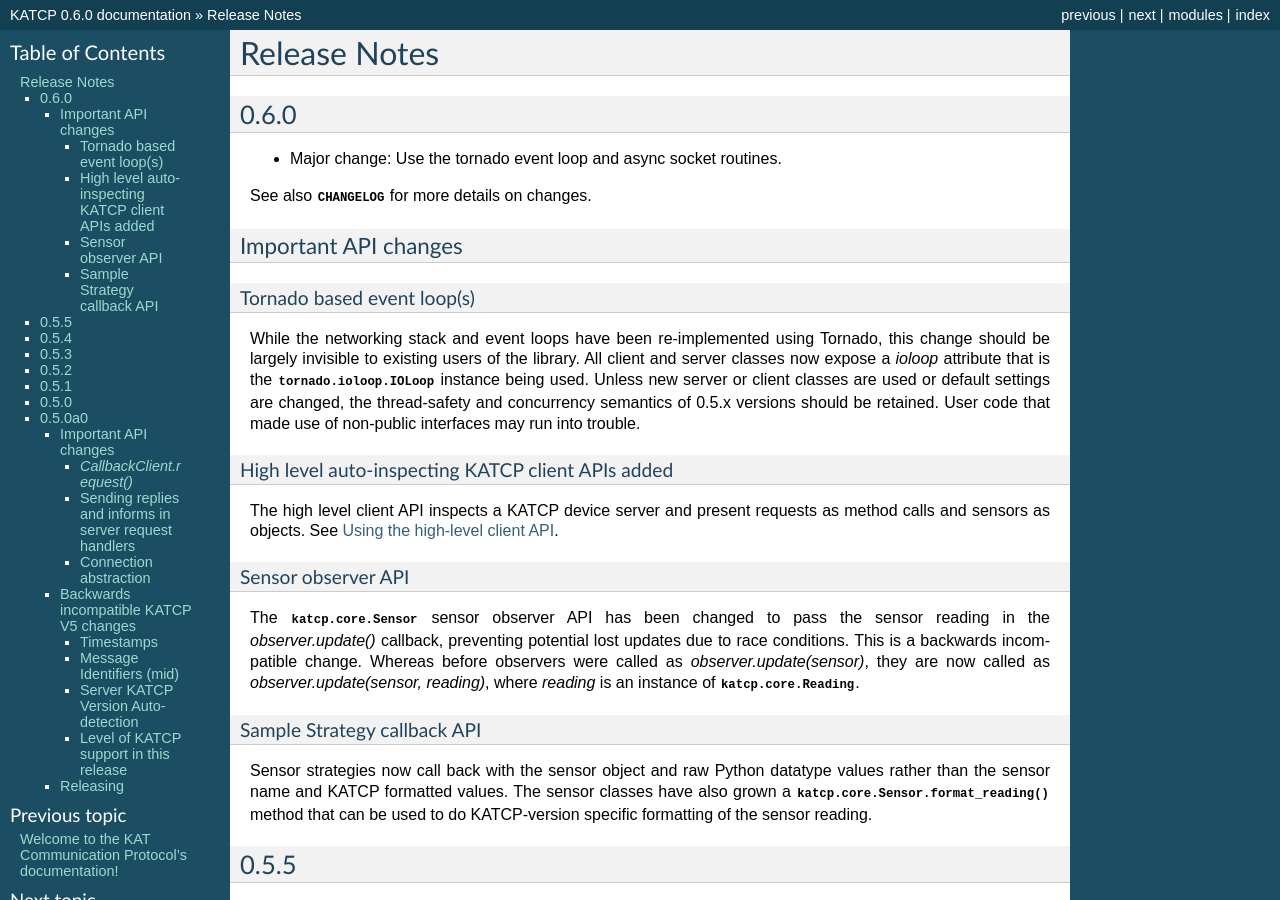
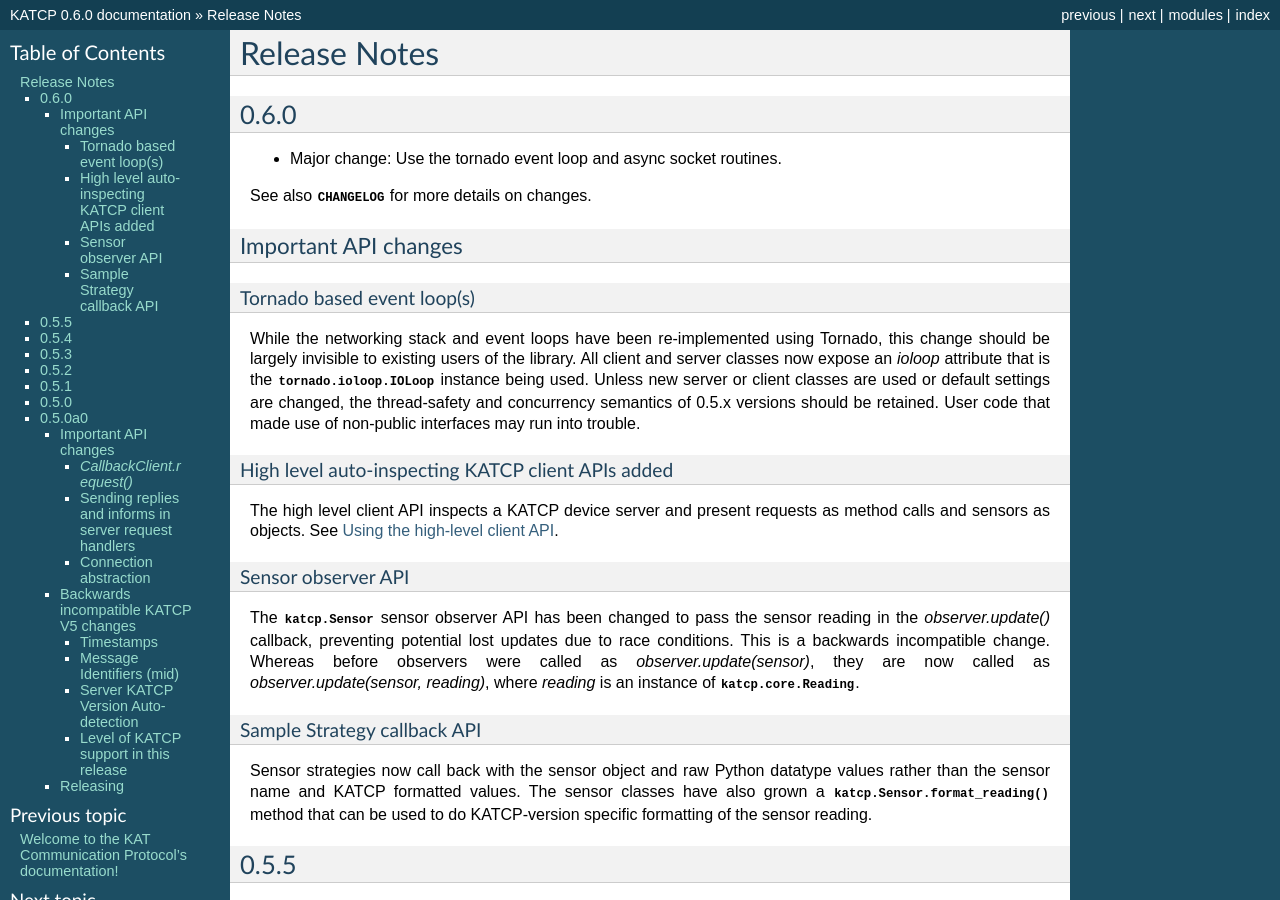
Before and after one commit to ska-sa/katcp-python, a Sphinx documentation site: the page built from doc/releasenotes.rst, in a window 1280 px wide and 900 px high. Built offline with Sphinx 7.4.7, drawn with Linux system fonts in a browser that asks for light colours; formulas are drawn with MathJax 3.

Commit message:
Minor docstring fixes

```diff
--- a/doc/releasenotes.rst
+++ b/doc/releasenotes.rst
@@ -19,7 +19,7 @@
 
 While the networking stack and event loops have been re-implemented using
 Tornado, this change should be largely invisible to existing users of the
-library. All client and server classes now expose a `ioloop` attribute that is
+library. All client and server classes now expose an `ioloop` attribute that is
 the :class:`tornado.ioloop.IOLoop` instance being used. Unless new server or
 client classes are used or default settings are changed, the thread-safety and
 concurrency semantics of 0.5.x versions should be retained. User code that made
@@ -35,7 +35,7 @@
 Sensor observer API
 ^^^^^^^^^^^^^^^^^^^
 
-The :class:`katcp.core.Sensor` sensor observer API has been changed to pass the
+The :class:`katcp.Sensor` sensor observer API has been changed to pass the
 sensor reading in the `observer.update()` callback, preventing potential lost
 updates due to race conditions. This is a backwards incompatible change.
 Whereas before observers were called as `observer.update(sensor)`, they are now
@@ -47,7 +47,7 @@
 
 Sensor strategies now call back with the sensor object and raw Python datatype
 values rather than the sensor name and KATCP formatted values. The sensor
-classes have also grown a :meth:`katcp.core.Sensor.format_reading` method that
+classes have also grown a :meth:`katcp.Sensor.format_reading` method that
 can be used to do KATCP-version specific formatting of the sensor reading.
 
 0.5.5
```
